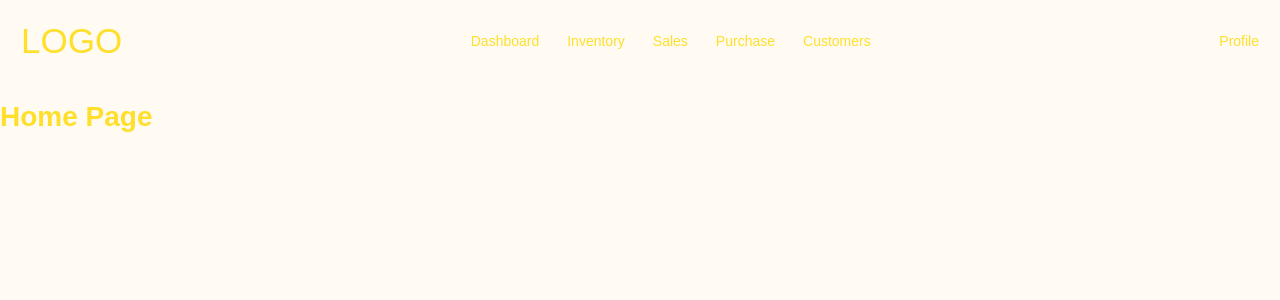
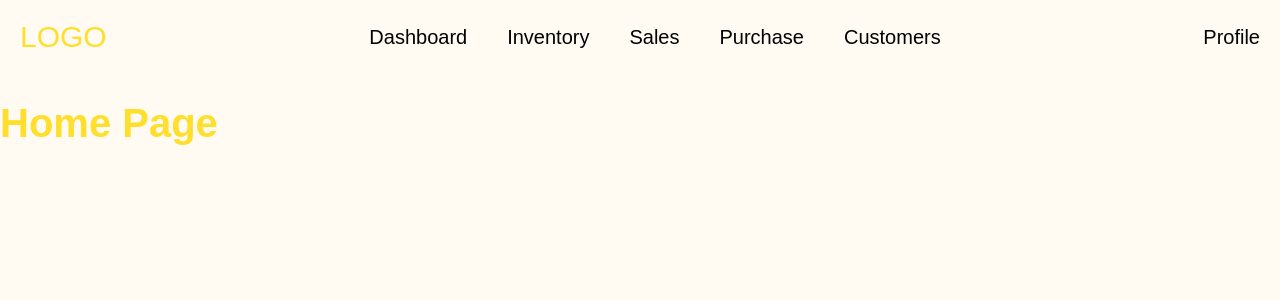
Before and after one commit to sohmmm/Semicolons_2024_Frontend, a React (Create React App) app: page / in a window 1280 px wide. Shown: the top 300 px of the page. Built offline with nearby package versions, Linux system fonts and the light colour scheme; the HTML template or start-up script is replaced by a standard one.

Commit message:
Update css

```diff
--- a/src/components/Navbar/Navbar.jsx
+++ b/src/components/Navbar/Navbar.jsx
@@ -24,7 +24,7 @@ function Navbar() {
                 {/* mid */}
                 <div className={style.navbar_container_mid}>
                     {links.map((item, index) => (
-                        <div  key={index}>
+                        <div key={index}>
                             <Link to={item.link}>{item.name}</Link>
                         </div>
                     ))}
@@ -32,7 +32,9 @@ function Navbar() {
 
                 {/* right */}
                 <div>
-                    <div>Profile</div>
+                    <div>
+                        <Link to="/profile">Profile</Link>
+                    </div>
                 </div>
             </div>
         </div>
--- a/src/components/Navbar/Navbar.module.css
+++ b/src/components/Navbar/Navbar.module.css
@@ -6,7 +6,7 @@
     right: 0;
     z-index: 999;
     background-color: var(--primary-color);
-    padding: 1.5rem;
+    padding: 1rem;
     /* box-shadow: 0px 2px 4px rgba(0, 0, 0, 0.6); */
 }
 
@@ -43,5 +43,5 @@
 
 .logo {
     color: var(--icons-color);
-    font-size: 2.5rem;
+    font-size: 1.5rem;
 }
--- a/src/styles/global.css
+++ b/src/styles/global.css
@@ -226,7 +226,7 @@ body {
     padding: 0;
     margin: 0;
     font-family: 'Poppins', sans-serif;
-    font-size: 14px;
+    font-size: 20px;
     background-color: var(--main-bg-color);
     color: var(--icons-color);
 }
@@ -248,8 +248,17 @@ textarea::placeholder {
 }
 
 a {
-    color: inherit;
+    color: black;
     text-decoration: none;
+}
+
+a:hover {
+  color: #E89058;
+  transition: .3s;
+}
+
+a:active {
+  font-size: 110%;
 }
 
 * {
```
